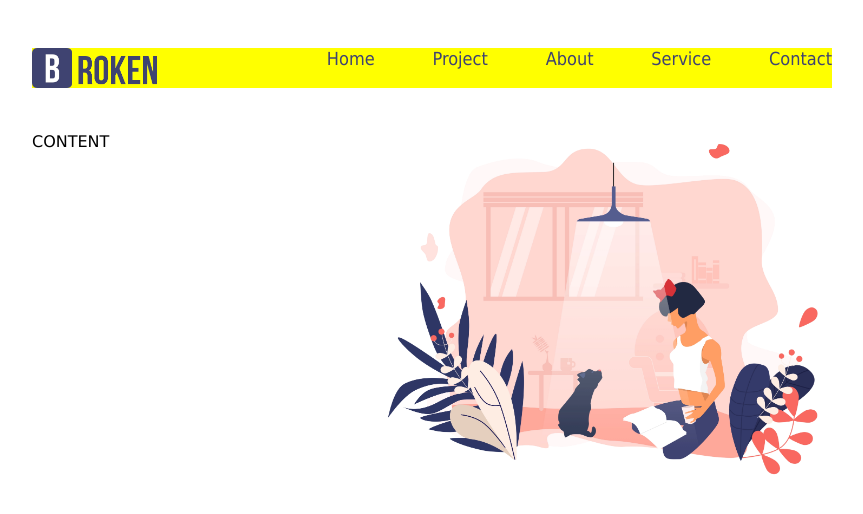
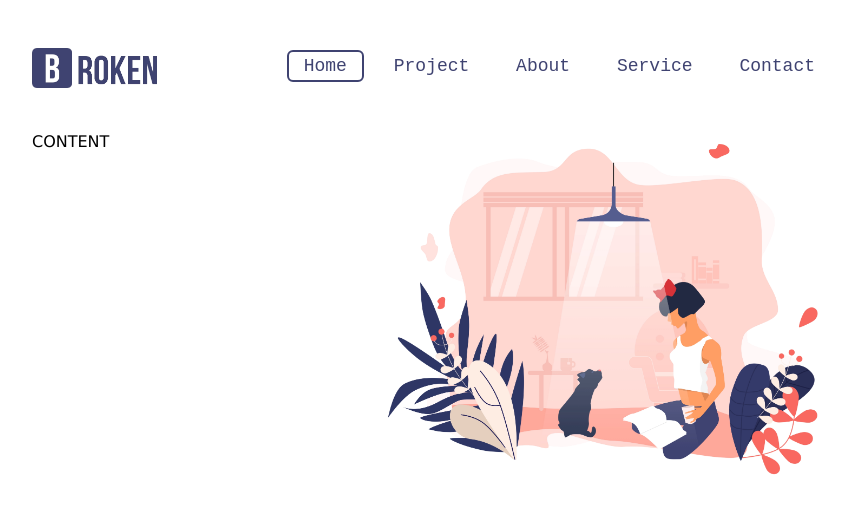
Before and after one commit to PoPe-git/03-katukas, a website: page index.html in a window 1280 px wide. Shown: the whole page, without its empty margins (208-1071 px from the left). Drawn offline with Linux system fonts and the light colour scheme.

Commit message:
main-content update

```diff
--- a/index.html
+++ b/index.html
@@ -21,7 +21,6 @@
             width: 800px;
             margin-top: 40px;
             margin-left: calc((100% - 800px) / 2);
-            background-color: yellow;
         }
 
         header>img {
@@ -31,18 +30,31 @@
 
         header>nav {
             float: right;
+            margin-top: 2.2px;
         }
 
         nav>a {
-            margin-left: 50px;
-            font-family: Tahoma;
+            display: inline-block;
+            padding: 5px;
+            padding-left: 15px;
+            padding-right: 15px;
+            margin-left: 5px;
+            font-family: monospace;
             font-size: 18px;
+            line-height: 100%;
+            /* line-height: 1em; */
             text-decoration: none;
             color: #3F4371;
+            border: 2px solid transparent;
+            border-radius: 6px;
         }
 
         nav>a:first-child {
             margin-left: 0;
+        }
+
+        nav>a:hover {
+            border-color: #3F4371;
         }
 
         main {
@@ -68,7 +80,7 @@
     <header style="font-family: Arial;">
         <img src="./img/broken-logo.png" alt="Logo">
         <nav style="font-family: monospace;">
-            <a href="#">Home</a>
+            <a style="border-color: #3F4371" href="#">Home</a>
             <a href="#">Project</a>
             <a href="#">About</a>
             <a href="#">Service</a>
```
